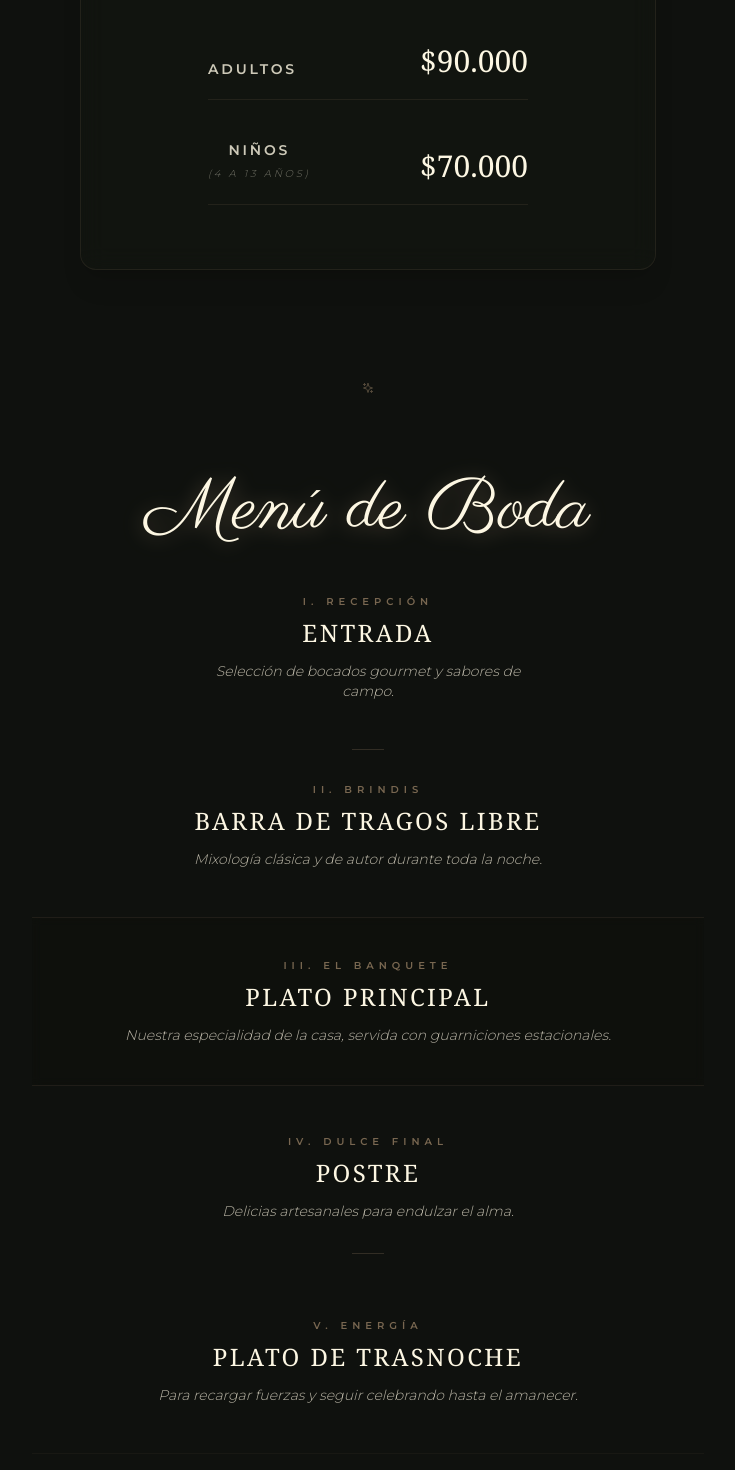
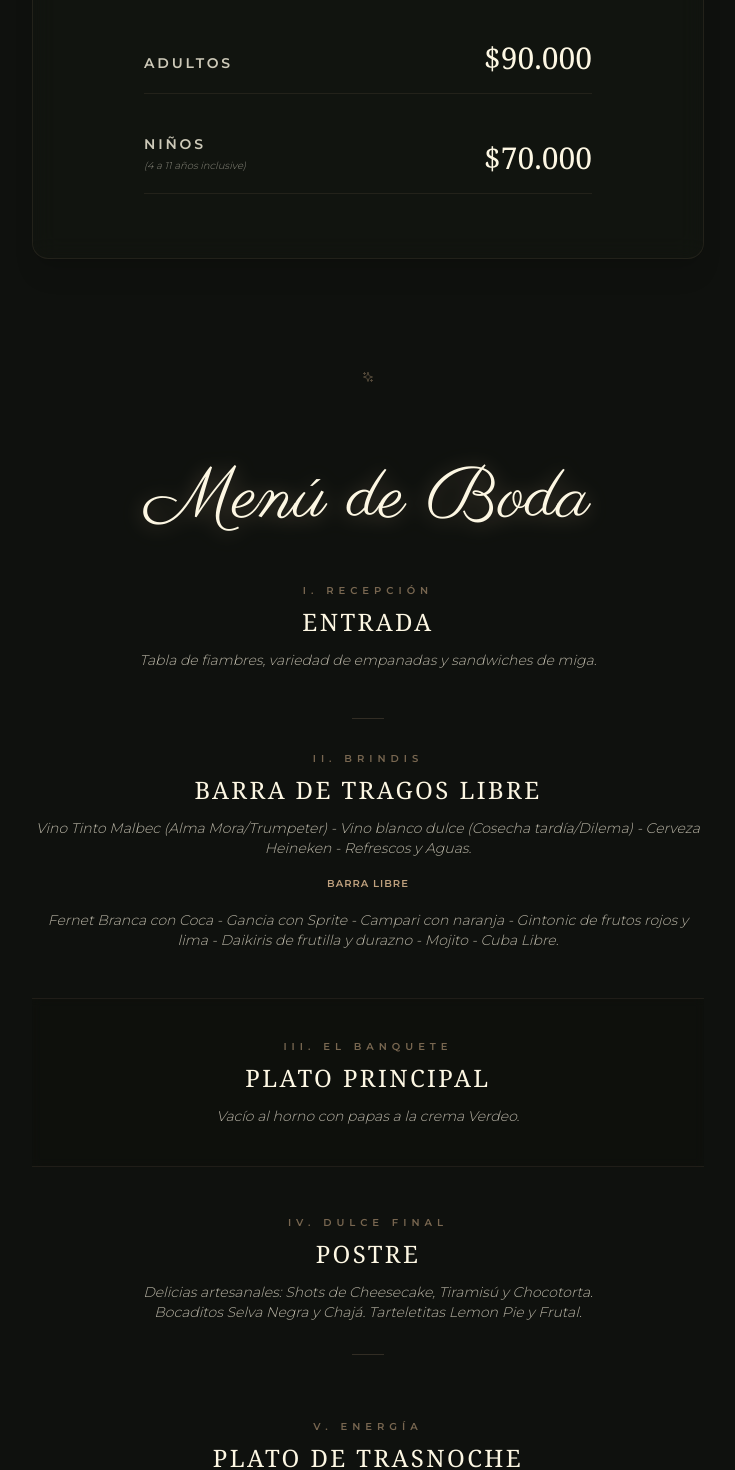
Before and after one commit to RiosDeboraS/Tarjeta-casamiento, a React (Vite) app: page / in a window 1280 px wide. Shown: the part 1240-2710 px from the top of the page, without its empty margins (272-1007 px from the left). Built offline with nearby package versions, Linux system fonts and the light colour scheme.

Commit message:
cambios de estetica y add menu

```diff
--- a/src/App.tsx
+++ b/src/App.tsx
@@ -1,6 +1,7 @@
-import React, { useState, useEffect, useRef } from "react";
-import { motion, useInView, AnimatePresence } from "framer-motion";
-import { Calendar, MapPin, Clock, Heart, Sparkles, MessageCircle, Wallet } from "lucide-react";
+import React, { useState, useEffect} from "react";
+
+import { motion, AnimatePresence } from "framer-motion";
+import { Calendar, MapPin, Clock, Sparkles, MessageCircle, Wallet } from "lucide-react";
 
 // ==========================
 // 🍃 DarkPetalsLayer (Efecto de hojas)
@@ -186,20 +187,36 @@ export default function App() {
 
           <GoldenDivider />
 
-          {/* PRECIOS - Letras Fuertes y Visibles */}
-          <section className="mb-28 text-center px-4">
-            <div className="inline-block border border-[#BFA17E]/10 bg-[#161A13]/40 backdrop-blur-md p-10 md:p-16 w-full max-w-xl rounded-2xl shadow-xl">
+         {/* PRECIOS - Corregido y Centrado */}
+<section className="mb-28 text-center px-4 flex justify-center">
+  <div className="border border-[#BFA17E]/10 bg-[#161A13]/40 backdrop-blur-md p-10 md:p-16 w-full max-w-2xl rounded-2xl shadow-xl">
     <Wallet className="w-6 h-6 mx-auto mb-10 text-[#BFA17E] opacity-40" />
-              <h3 className="text-[11px] md:text-xs uppercase tracking-[0.5em] text-[#BFA17E] mb-16 font-bold">Valor de la Tarjeta</h3>
+    <h3 className="text-[11px] md:text-xs uppercase tracking-[0.5em] text-[#BFA17E] mb-16 font-bold">
+      Valor de la Tarjeta
+    </h3>
 
-              <div className="space-y-10 max-w-xs mx-auto">
+    <div className="space-y-10 max-w-md mx-auto">
       <div className="flex justify-between items-end border-b border-[#BFA17E]/10 pb-5">
-                  <span className="text-xs md:text-sm uppercase tracking-[0.2em] opacity-80 font-bold">Adultos</span>
-                  <span className="text-3xl font-serif font-light text-[#FDF7E3]">$90.000</span>
+        <span className="text-xs md:text-sm uppercase tracking-[0.2em] opacity-80 font-bold text-left">
+          Adultos
+        </span>
+        <span className="text-3xl font-serif font-light text-[#FDF7E3] leading-none">
+          $90.000
+        </span>
       </div>
+
       <div className="flex justify-between items-end border-b border-[#BFA17E]/10 pb-5">
-                  <span className="text-xs md:text-sm uppercase tracking-[0.2em] opacity-80 font-bold">Niños <span className="text-[10px] block opacity-50 italic mt-1 font-light">(4 a 13 años)</span></span>
-                  <span className="text-3xl font-serif font-light text-[#FDF7E3]">$70.000</span>
+        <div className="text-left">
+          <span className="text-xs md:text-sm uppercase tracking-[0.2em] opacity-80 font-bold block">
+            Niños
+          </span>
+          <span className="text-[10px] opacity-50 italic font-light block mt-1">
+            (4 a 11 años inclusive)
+          </span>
+        </div>
+        <span className="text-3xl font-serif font-light text-[#FDF7E3] leading-none">
+          $70.000
+        </span>
       </div>
     </div>
   </div>
@@ -207,75 +224,85 @@ export default function App() {
 
 <GoldenDivider />
 
-
-         {/* SECCIÓN: MENÚ DEL SERVICIO */}
+{/* SECCIÓN: MENÚ DEL SERVICIO - Limpieza de etiquetas y espaciado */}
 <section className="mb-28 text-center px-4">
-
   <h3 className="text-6xl md:text-7xl font-script text-[#FDF7E3] mb-12 drop-shadow-[0_2px_10px_rgba(191,161,126,0.4)]">
     Menú de Boda
   </h3>
 
   <div className="max-w-2xl mx-auto space-y-12">
 
-                {/* Paso 1: Entrada */}
+    {/* I. Recepción */}
     <div className="group">
       <span className="text-[10px] uppercase tracking-[0.5em] text-[#BFA17E] font-bold block mb-2 opacity-60">I. Recepción</span>
       <h4 className="text-xl md:text-2xl font-serif text-[#FDF7E3] tracking-widest uppercase mb-3">Entrada</h4>
-                  <p className="text-xs md:text-sm text-[#FDF7E3]/70 font-light italic leading-relaxed max-w-xs mx-auto">
-                    Selección de bocados gourmet y sabores de campo.
+      <p className="text-xs md:text-sm text-[#FDF7E3]/70 font-light italic leading-relaxed">
+        Tabla de fiambres, variedad de empanadas y sandwiches de miga.
       </p>
     </div>
 
-                {/* Paso 2: Barra */}
+    {/* II. Brindis */}
     <div className="group">
       <div className="h-[1px] w-8 bg-[#BFA17E]/20 mx-auto mb-8" />
       <span className="text-[10px] uppercase tracking-[0.5em] text-[#BFA17E] font-bold block mb-2 opacity-60">II. Brindis</span>
       <h4 className="text-xl md:text-2xl font-serif text-[#FDF7E3] tracking-widest uppercase mb-3">Barra de Tragos Libre</h4>
-                  <p className="text-xs md:text-sm text-[#FDF7E3]/70 font-light italic leading-relaxed">
-                    Mixología clásica y de autor durante toda la noche.
+
+      <div className="text-xs md:text-sm text-[#FDF7E3]/70 font-light italic leading-relaxed space-y-4">
+        <p>
+          Vino Tinto Malbec (Alma Mora/Trumpeter) - Vino blanco dulce (Cosecha tardía/Dilema) - Cerveza Heineken -
+          Refrescos y Aguas.
+        </p>
+        <p className="text-[#BFA17E] not-italic font-bold tracking-widest uppercase text-[10px]">
+          Barra Libre
+        </p>
+        <p>
+          Fernet Branca con Coca - Gancia con Sprite - Campari con naranja -
+          Gintonic de frutos rojos y lima - Daikiris de frutilla y durazno
+          - Mojito - Cuba Libre.
         </p>
       </div>
+    </div>
 
-                {/* Paso 3: Plato Principal */}
+    {/* III. Plato Principal */}
     <div className="group border-y border-[#BFA17E]/10 py-10 my-10 bg-[#0A0C08]/10 backdrop-blur-sm">
       <span className="text-[10px] uppercase tracking-[0.5em] text-[#BFA17E] font-bold block mb-2 opacity-60">III. El Banquete</span>
       <h4 className="text-xl md:text-2xl font-serif text-[#FDF7E3] tracking-widest uppercase mb-3">Plato Principal</h4>
       <p className="text-xs md:text-sm text-[#FDF7E3]/70 font-light italic leading-relaxed">
-                    Nuestra especialidad de la casa, servida con guarniciones estacionales.
+        Vacío al horno con papas a la crema Verdeo.
       </p>
     </div>
 
-                {/* Paso 4: Postre */}
+    {/* IV. Postre */}
     <div className="group">
       <span className="text-[10px] uppercase tracking-[0.5em] text-[#BFA17E] font-bold block mb-2 opacity-60">IV. Dulce Final</span>
       <h4 className="text-xl md:text-2xl font-serif text-[#FDF7E3] tracking-widest uppercase mb-3">Postre</h4>
       <p className="text-xs md:text-sm text-[#FDF7E3]/70 font-light italic leading-relaxed">
-                    Delicias artesanales para endulzar el alma.
+        Delicias artesanales: Shots de Cheesecake, Tiramisú y Chocotorta. <br/>
+        Bocaditos Selva Negra y Chajá. Tarteletitas Lemon Pie y Frutal.
       </p>
       <div className="h-[1px] w-8 bg-[#BFA17E]/20 mx-auto mt-8" />
     </div>
 
-                {/* Paso 5: Trasnoche */}
+    {/* V. Trasnoche */}
     <div className="group pt-4">
       <span className="text-[10px] uppercase tracking-[0.5em] text-[#BFA17E] font-bold block mb-2 opacity-60">V. Energía</span>
       <h4 className="text-xl md:text-2xl font-serif text-[#FDF7E3] tracking-widest uppercase mb-3">Plato de Trasnoche</h4>
       <p className="text-xs md:text-sm text-[#FDF7E3]/70 font-light italic leading-relaxed">
-                    Para recargar fuerzas y seguir celebrando hasta el amanecer.
+        Para recargar fuerzas y seguir celebrando hasta el amanecer: <br/>
+        Sandwiches de bondiola.
       </p>
     </div>
 
-                {/* AVISO DE RESTRICCIONES */}
+    {/* IMPORTANTE */}
     <div className="mt-16 pt-8 border-t border-[#BFA17E]/5">
       <p className="text-[9px] md:text-[10px] uppercase tracking-[0.3em] text-[#BFA17E] font-bold opacity-70">
         Importante
       </p>
-                  <p className="text-[10px] md:text-xs text-[#FDF7E3]/50 italic mt-3 max-w-sm mx-auto leading-relaxed">
+      <p className="text-[10px] md:text-xs text-[#FDF7E3]/50 italic mt-3 max-w-md mx-auto leading-relaxed">
         Si tienes alguna restricción alimentaria (celíaco, vegano o alergias), por favor infórmanos al confirmar tu asistencia.
       </p>
     </div>
-
   </div>
-
 </section>
 
 
@@ -300,32 +327,82 @@ export default function App() {
 
           <GoldenDivider />
 
-          {/* UBICACIÓN & WHATSAPP - Letras Fuertes */}
-          <section className="grid md:grid-cols-2 gap-8 text-center px-4">
-            <div className="p-10 border border-[#BFA17E]/10 bg-[#0A0C08]/20 backdrop-blur-sm rounded-xl">
-              <MapPin className="w-5 h-5 mx-auto mb-6 text-[#BFA17E] opacity-40" />
-              <h4 className="text-[10px] uppercase tracking-[0.3em] mb-4 text-[#BFA17E] font-bold opacity-80">Ubicación</h4>
-              <p className="text-[10px] md:text-xs leading-relaxed opacity-90 uppercase tracking-widest font-bold">
-                Salón De Campo<br />Ruta 123, Diamante
+          {/* UBICACIÓN & WHATSAPP - Diseño Simétrico y Elevado */}
+<section className="grid md:grid-cols-2 gap-6 md:gap-8 text-center px-4 max-w-5xl mx-auto mb-28">
+
+  {/* Tarjeta de Ubicación */}
+  <div className="group p-10 border border-[#BFA17E]/10 bg-[#161A13]/30 backdrop-blur-md rounded-2xl flex flex-col items-center justify-between transition-all duration-500 hover:border-[#BFA17E]/30">
+    <div>
+      <MapPin className="w-6 h-6 mx-auto mb-6 text-[#BFA17E] opacity-50 group-hover:scale-110 transition-transform" />
+      <h4 className="text-[10px] md:text-xs uppercase tracking-[0.5em] mb-6 text-[#BFA17E] font-bold">
+        Ubicación
+      </h4>
+      <p className="text-xs md:text-sm leading-relaxed text-[#FDF7E3] opacity-80 uppercase tracking-[0.2em] font-light mb-8">
+        Salón De Campo<br />
+        <span className="text-[10px] opacity-60">Diamante, Entre Ríos</span>
       </p>
     </div>
-            <div className="p-10 border border-[#BFA17E]/10 bg-[#0A0C08]/20 backdrop-blur-sm rounded-xl flex flex-col justify-center transform hover:scale-[1.02] transition-transform">
-              <MessageCircle className="w-5 h-5 mx-auto mb-6 text-[#BFA17E] opacity-40" />
-              <h4 className="text-[10px] uppercase tracking-[0.3em] mb-6 text-[#BFA17E] font-bold opacity-80">Asistencia</h4>
+
     <a
-                href="https://wa.me/5491123456789?text=Hola! Confirmo mi asistencia para la boda de Kevin y Debora."
+      href="https://www.google.com/maps/dir//Sal%C3%B3n+de+Eventos+%22De+Campo%22,+W9CM%2BV9,+Diamante,+Entre+R%C3%ADos/@-32.0693124,-60.637184,14z/data=!3m1!4b1!4m8!4m7!1m0!1m5!1m1!1s0x95b5cd006e53f0d9:0x82769ce655794512!2m2!1d-60.616563!2d-32.077816?entry=ttu&g_ep=EgoyMDI2MDMxMS4wIKXMDSoASAFQAw%3D%3D"
       target="_blank"
-                className="text-[9px] md:text-[10px] uppercase tracking-[0.4em] py-4 border border-[#BFA17E]/20 hover:bg-[#BFA17E]/10 transition-colors font-bold text-[#FDF7E3]"
+      rel="noopener noreferrer"
+      className="inline-block w-full max-w-[220px] text-[9px] uppercase tracking-[0.4em] py-4 px-6 border border-[#BFA17E]/20 bg-[#BFA17E]/5 hover:bg-[#BFA17E]/20 transition-all font-bold text-[#FDF7E3] rounded-sm"
+    >
+      Ver en Mapa
+    </a>
+  </div>
+
+  {/* Tarjeta de WhatsApp */}
+  <div className="group p-10 border border-[#BFA17E]/10 bg-[#161A13]/30 backdrop-blur-md rounded-2xl flex flex-col items-center justify-between transition-all duration-500 hover:border-[#BFA17E]/30">
+    <div>
+      <MessageCircle className="w-6 h-6 mx-auto mb-6 text-[#BFA17E] opacity-50 group-hover:scale-110 transition-transform" />
+      <h4 className="text-[10px] md:text-xs uppercase tracking-[0.5em] mb-6 text-[#BFA17E] font-bold">
+        Asistencia
+      </h4>
+      <p className="text-xs md:text-sm leading-relaxed text-[#FDF7E3] opacity-80 uppercase tracking-[0.2em] font-light mb-8">
+        Por favor confirmar<br />
+        <span className="text-[10px] opacity-60">antes del 10 de Julio</span>
+      </p>
+    </div>
+
+    <a
+      href="https://wa.me/5493434620534?text=Hola!%20Confirmo%20mi%20asistencia%20para%20la%20boda%20de%20Kevin%20y%20Debora."
+      target="_blank"
+      rel="noopener noreferrer"
+      className="inline-block w-full max-w-[220px] text-[9px] uppercase tracking-[0.4em] py-4 px-6 border border-[#BFA17E]/20 bg-[#BFA17E]/5 hover:bg-[#BFA17E]/20 transition-all font-bold text-[#FDF7E3] rounded-sm shadow-[0_0_15px_rgba(191,161,126,0.05)]"
     >
       Confirmar por WhatsApp
     </a>
   </div>
+
 </section>
 
         </main>
 
-        <footer className="pb-20 text-center opacity-30 text-[20px] tracking-[0.8em] uppercase text-[#BFA17E]">
+       <footer className="pb-16 pt-12 text-center flex flex-col items-center">
+  {/* Siglas de la Boda - Ligeramente más pequeñas */}
+  <div className="opacity-30 text-[14px] md:text-[16px] tracking-[0.8em] uppercase text-[#BFA17E] font-serif mb-10">
     K & D . MMXXVI
+  </div>
+
+  {/* Tu Firma - Estilo Micro-minimal */}
+  <div className="flex flex-col items-center opacity-40 hover:opacity-70 transition-opacity duration-500">
+    <div className="h-[0.5px] w-6 bg-[#BFA17E]/30 mb-4" />
+    <a
+      href="https://github.com/tu-usuario" // Puedes cambiar el link
+      target="_blank"
+      rel="noopener noreferrer"
+      className="text-center"
+    >
+      <p className="text-[8px] tracking-[0.3em] uppercase text-[#FDF7E3] font-light">
+        Dev. Rios Debora Sabrina
+      </p>
+      <span className="text-[7px] tracking-[0.2em] uppercase text-[#BFA17E]/60 mt-0.5 block">
+        Software Developer
+      </span>
+    </a>
+  </div>
 </footer>
       </div>
     </IntroTrees>
```
Lines whose indentation alone changed are shown as unchanged.
